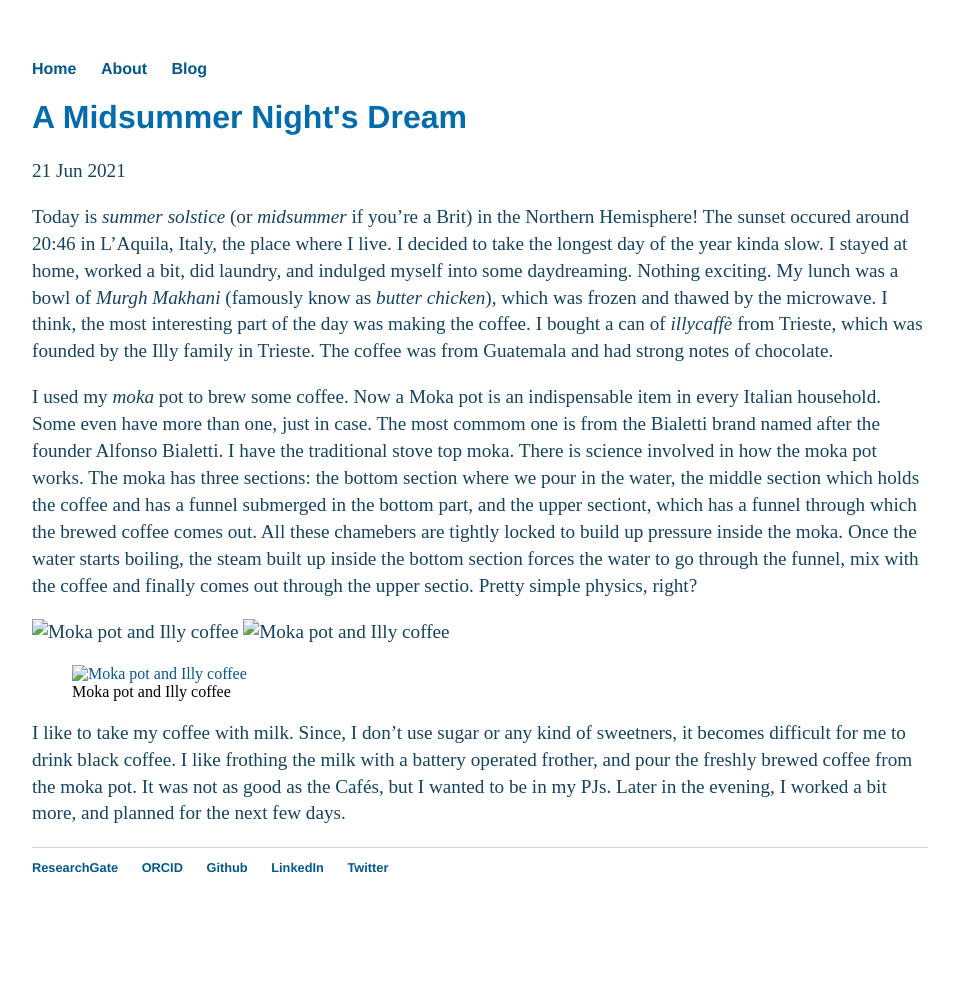
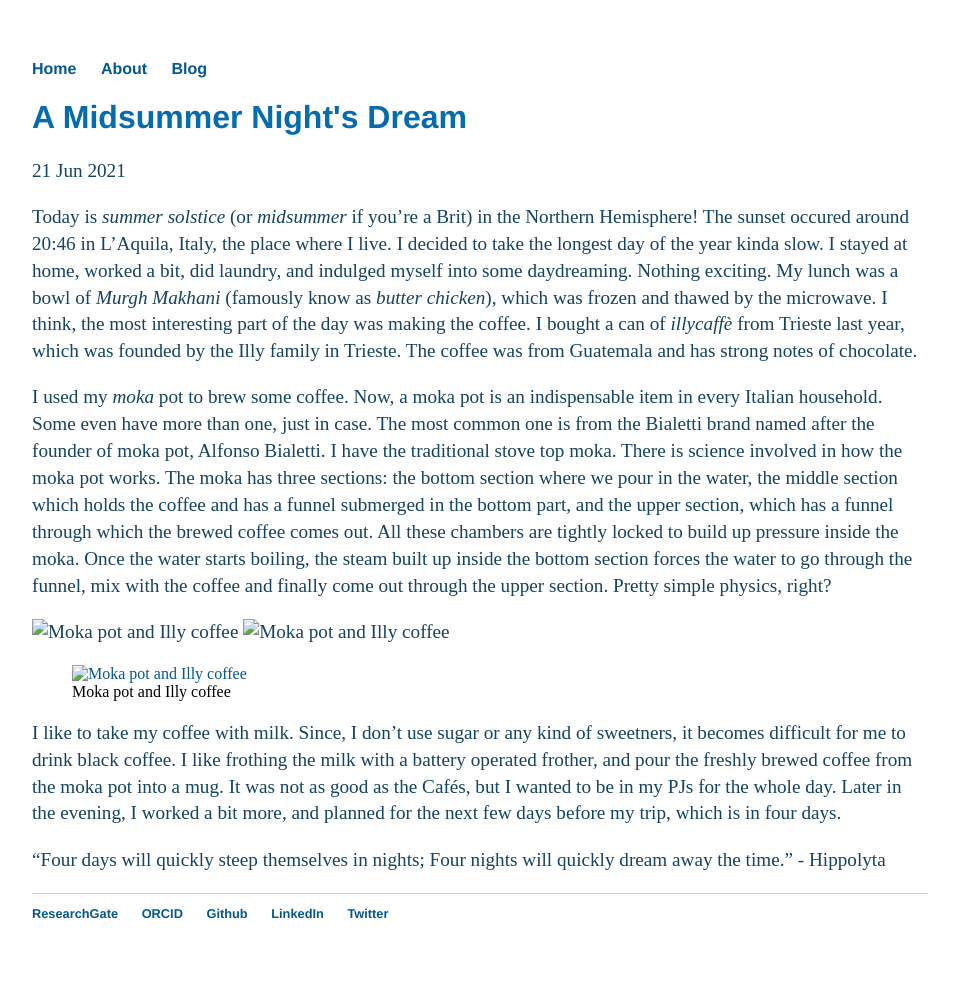
Before and after one commit to debashmitap/debashmitap.github.io, a Jekyll site: the page built from _posts/2021-06-21-First-Post.md, in a window 1280 px wide. Shown: the whole page, without its empty margins (160-1113 px from the left). Built offline with Jekyll 4.4.1, drawn with Linux system fonts in a browser that asks for light colours; before the commit the page ends 935 px from its top, so only the background shows below that.

Commit message:
Update 2021-06-21-First-Post.md

```diff
--- a/_posts/2021-06-21-First-Post.md
+++ b/_posts/2021-06-21-First-Post.md
@@ -5,12 +5,14 @@ date: 2021-06-21
 ---
 
 Today is *summer solstice* (or *midsummer* if you're a Brit) in the Northern Hemisphere! The sunset occured around 20:46 in L'Aquila, Italy, the place where I live.
-I decided to take the longest day of the year kinda slow. I stayed at home, worked a bit, did laundry, and indulged myself into some daydreaming. Nothing exciting. My lunch was a bowl of *Murgh Makhani* (famously know as *butter chicken*), which was frozen and thawed by the microwave. I think, the most interesting part of the day was making the coffee. I bought a can of *illycaffè* from Trieste, which was founded by the Illy family in Trieste. The coffee was from Guatemala and had strong notes of chocolate.
+I decided to take the longest day of the year kinda slow. I stayed at home, worked a bit, did laundry, and indulged myself into some daydreaming. Nothing exciting. My lunch was a bowl of *Murgh Makhani* (famously know as *butter chicken*), which was frozen and thawed by the microwave. I think, the most interesting part of the day was making the coffee. I bought a can of *illycaffè* from Trieste last year, which was founded by the Illy family in Trieste. The coffee was from Guatemala and has strong notes of chocolate.
 
-I used my *moka* pot to brew some coffee. Now a Moka pot is an indispensable item in every Italian household. Some even have more than one, just in case. The most commom one is from the Bialetti brand named after the founder Alfonso Bialetti. I have the traditional stove top moka. There is science involved in how the moka pot works. The moka has three sections: the bottom section where we pour in the water, the middle section which holds the coffee and has a funnel submerged in the bottom part, and the upper sectiont, which has a funnel through which the brewed coffee comes out. All these chamebers are tightly locked to build up pressure inside the moka. Once the water starts boiling, the steam built up inside the bottom section forces the water to go through the funnel, mix with the coffee and finally comes out through the upper sectio. Pretty simple physics, right?
+I used my *moka* pot to brew some coffee. Now, a moka pot is an indispensable item in every Italian household. Some even have more than one, just in case. The most common one is from the Bialetti brand named after the founder of moka pot, Alfonso Bialetti. I have the traditional stove top moka. There is science involved in how the moka pot works. The moka has three sections: the bottom section where we pour in the water, the middle section which holds the coffee and has a funnel submerged in the bottom part, and the upper section, which has a funnel through which the brewed coffee comes out. All these chambers are tightly locked to build up pressure inside the moka. Once the water starts boiling, the steam built up inside the bottom section forces the water to go through the funnel, mix with the coffee and finally come out through the upper section. Pretty simple physics, right?
 
 ![Moka pot and Illy coffee](images/Moka.jpg)
 <img src="images/Moka.jpg" alt="Moka pot and Illy coffee">
 {% include image.html file="images/Moka.jpg" alt="Moka pot and Illy coffee" caption="Moka pot and Illy coffee" %}
 
-I like to take my coffee with milk. Since, I don't use sugar or any kind of sweetners, it becomes difficult for me to drink black coffee. I like frothing the milk with a battery operated frother, and pour the freshly brewed coffee from the moka pot. It was not as good as the Cafés, but I wanted to be in my PJs. Later in the evening, I worked a bit more, and planned for the next few days.
+I like to take my coffee with milk. Since, I don't use sugar or any kind of sweetners, it becomes difficult for me to drink black coffee. I like frothing the milk with a battery operated frother, and pour the freshly brewed coffee from the moka pot into a mug. It was not as good as the Cafés, but I wanted to be in my PJs for the whole day. Later in the evening, I worked a bit more, and planned for the next few days before my trip, which is in four days.
+
+“Four days will quickly steep themselves in nights; Four nights will quickly dream away the time.” - Hippolyta
```
